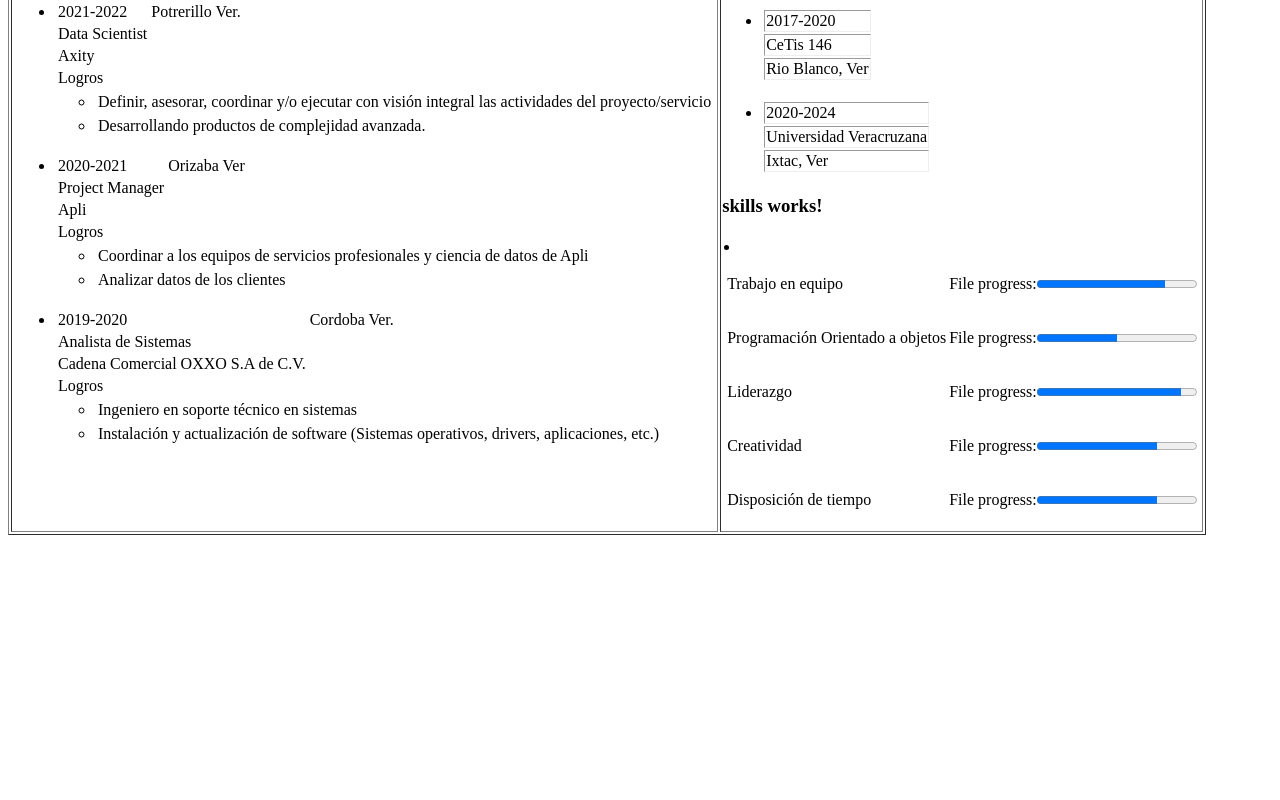
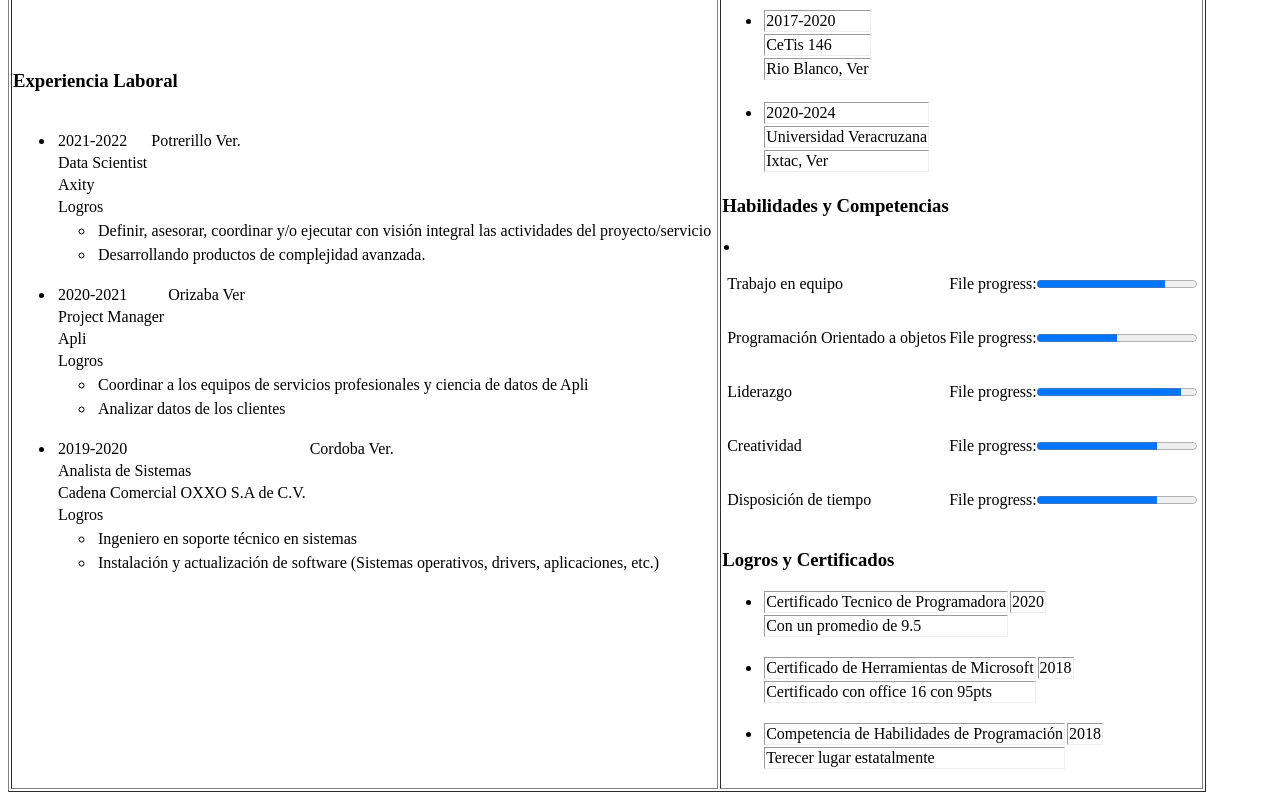
Before and after one commit to I2k3/I2k3.github.io, an Angular app: page / in a window 1280 px wide. Shown: the part 282-1082 px from the top of the page. Before the commit the page ends 825 px from the top, so only its background shows below. Built offline with nearby package versions, Linux system fonts and the light colour scheme.

Commit message:
Create logros #13

```diff
--- a/src/app/app.component.html
+++ b/src/app/app.component.html
@@ -11,6 +11,7 @@
     <td>
       <app-education></app-education>
       <app-skills></app-skills>
+      <app-logros></app-logros>
     </td>
   </tr>
 
--- a/src/app/app.module.ts
+++ b/src/app/app.module.ts
@@ -7,6 +7,7 @@ import { HeaderComponent } from './header/header.component';
 import { WorkExperienceComponent } from './work-experience/work-experience.component';
 import { EducationComponent } from './education/education.component';
 import { SkillsComponent } from './skills/skills.component';
+import { LogrosComponent } from './logros/logros.component';
 
 @NgModule({
   declarations: [
@@ -14,7 +15,8 @@ import { SkillsComponent } from './skills/skills.component';
     HeaderComponent,
     WorkExperienceComponent,
     EducationComponent,
-    SkillsComponent
+    SkillsComponent,
+    LogrosComponent
   ],
   imports: [
     BrowserModule,
--- /dev/null
+++ b/src/app/logros/logros.component.html
@@ -0,0 +1,10 @@
+<h3>Logros y Certificados</h3>
+<ul *ngFor="let a of logros">
+    <li>
+     <tr>
+     <td>{{a.nombreAC}}</td>
+     <td>{{a.fecha}}</td>
+ </tr>
+ <tr>
+     <td>{{ a.descripcion}}</td>
+ </tr>
--- /dev/null
+++ b/src/app/logros/logros.component.ts
@@ -0,0 +1,36 @@
+import { Component, OnInit } from '@angular/core';
+
+@Component({
+  selector: 'app-logros',
+  templateUrl: './logros.component.html',
+  styleUrls: ['./logros.component.css']
+})
+export class LogrosComponent implements OnInit {
+  logros : Array<any> = [];
+  constructor() { }
+
+  ngOnInit(): void {
+    let a = {
+      nombreAC: "Certificado Tecnico de Programadora",
+      fecha: "2020",
+      descripcion:"Con un promedio de 9.5",
+
+    };
+    let a1 = {
+      nombreAC: "Certificado de Herramientas de Microsoft",
+      fecha: "2018",
+      descripcion:"Certificado con office 16 con 95pts",
+
+    };
+    let a2 = {
+      nombreAC: "Competencia de Habilidades de Programación ",
+      fecha: "2018",
+      descripcion:"Terecer lugar estatalmente",
+
+    };
+    this.logros.push(a);
+    this.logros.push(a1);
+    this.logros.push(a2);
+  }
+
+}
--- a/src/app/skills/skills.component.html
+++ b/src/app/skills/skills.component.html
@@ -1,4 +1,4 @@
-<h3>skills works!</h3>
+<h3>Habilidades y Competencias</h3>
 <table border="0">
     <li>
         <tr>
```
Also changed, not shown: src/app/logros/logros.component.css (added), 1 other file (tests, documents, lock files or other folders).
